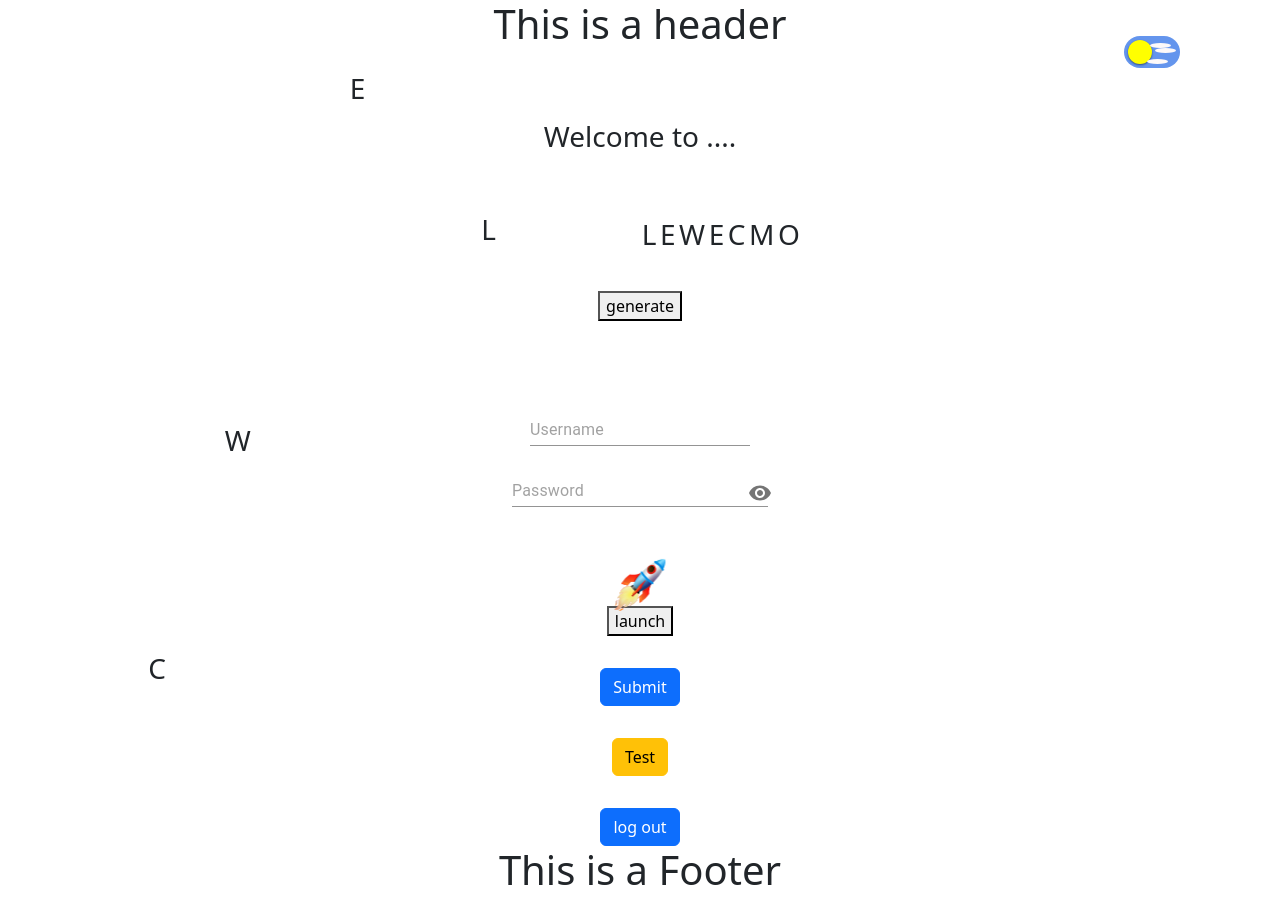
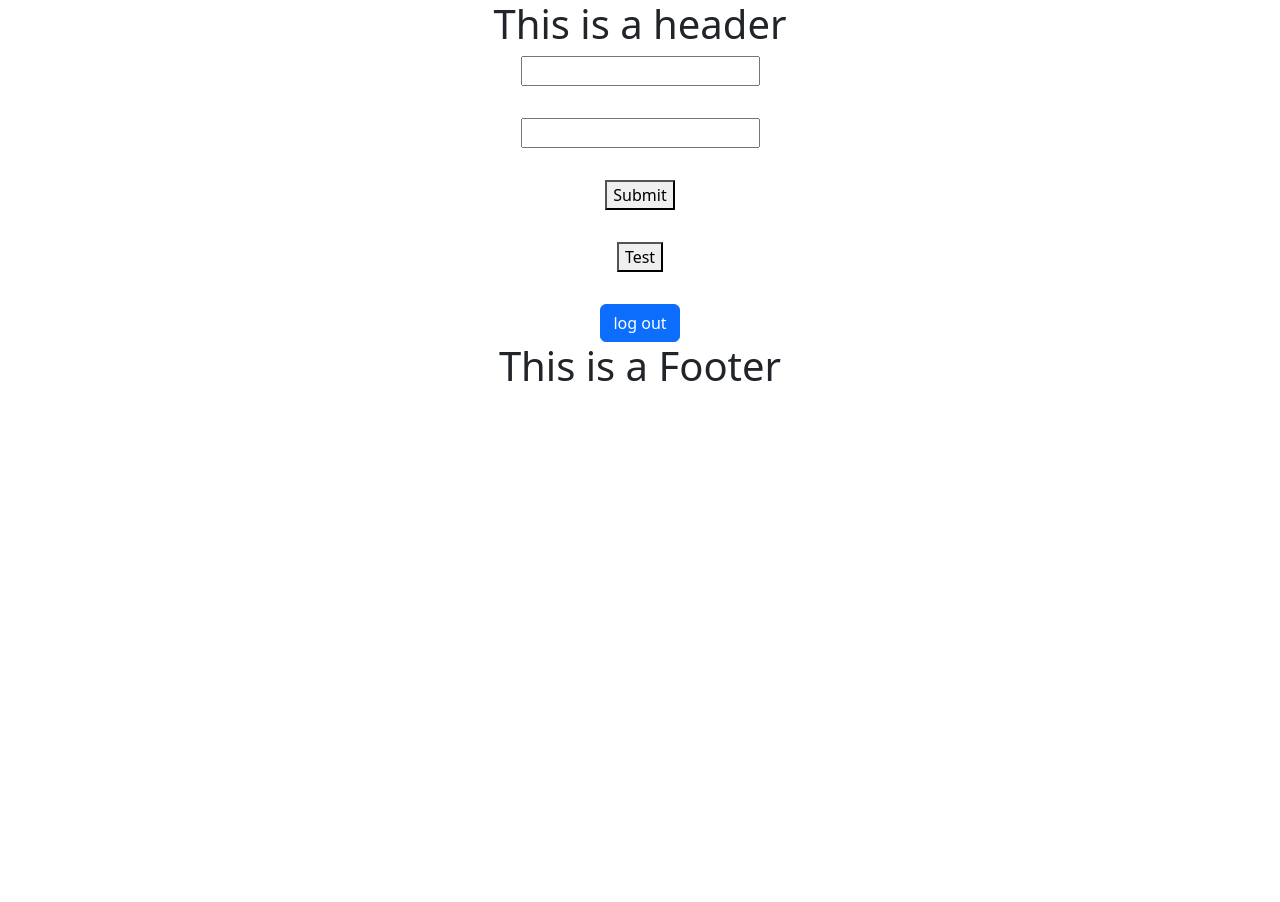
Before and after one commit to HmonWutt/Graduation-website, a React (Create React App) app in the folder frontend/: page / in a window 1280 px wide. After the commit the page ends 800 px from the top, so only its background shows below. Built offline with nearby package versions, Linux system fonts and the light colour scheme; no server answers.

Commit message:
Had to remove loginPage jsx code because project would not run due to rules of hooks https://react.dev/warnings/invalid-hook-call-warning not being followed

```diff
--- a/frontend/src/loginpage.js
+++ b/frontend/src/loginpage.js
@@ -2,18 +2,18 @@ import React from "react";
 import { useState, useEffect } from "react";
 import {useNavigate} from "react-router-dom"
 import Logout from "./logout";
-import Button from "react-bootstrap/Button";
-import "bootstrap/dist/css/bootstrap.min.css";
-import Input from "@mui/material/Input";
-import IconButton from "@mui/material/IconButton";
-import InputAdornment from "@mui/material/InputAdornment";
-import Visibility from "@mui/icons-material/Visibility";
-import VisibilityOff from "@mui/icons-material/VisibilityOff";
-import Box from "@mui/material/Box";
+// import Button from "react-bootstrap/Button";
+// import "bootstrap/dist/css/bootstrap.min.css";
+// import Input from "@mui/material/Input";
+// import IconButton from "@mui/material/IconButton";
+// import InputAdornment from "@mui/material/InputAdornment";
+// import Visibility from "@mui/icons-material/Visibility";
+// import VisibilityOff from "@mui/icons-material/VisibilityOff";
+// import Box from "@mui/material/Box";
 import axios from "axios";
-import Rocket from "./rocketlauncher.js";
-import ToggleButton from "./toggle";
-import Words from "./words";
+//import Rocket from "./rocketlauncher.js";
+//import ToggleButton from "./toggle";
+//import Words from "./words";
 
 const Loginpage = () => {
   const [username, setUsername] = useState("");
@@ -24,12 +24,12 @@ const Loginpage = () => {
     axios.get("/lala").then((data) => console.log(data));
     return e.target.removeEventListener("click", fetchlala);
   };
-  const handleClickShowPassword = () => {
-    setShowPassword(!showPassword);
-  };
-  const handleMouseDownPassword = (event) => {
-    event.preventDefault();
-  };
+  //const handleClickShowPassword = () => {
+  //  setShowPassword(!showPassword);
+  //};
+  //const handleMouseDownPassword = (event) => {
+  //  event.preventDefault();
+  //};
   function submit(e) {
     axios
       .post("/login", {
@@ -53,63 +53,18 @@ const Loginpage = () => {
         gap: "2rem",
       }}
     >
-      <h3 id="welcome" style={{ margin: "2rem", marginTop: "4rem" }}>
-        Welcome to ....
-      </h3>
-      <Words />
-      <ToggleButton />
-      <Box sx={{ display: "flex", flexWrap: "wrap" }}></Box>
-      <div>
-        {" "}
-        <Input
-          sx={{ margin: "0" }}
-          size="small"
-          id="username"
-          variant="outlined"
+      <input
         type="text"
-          placeholder="Username"
-          value={password}
+        value={username}
         onChange={(e) => setUsername(e.target.value)}
       />
-      </div>
-      <div>
-        <Input
-          sx={{ margin: "0" }}
-          size="small"
-          id="password"
-          variant="outlined"
+      <input
         type="text"
-          placeholder="Password"
         value={password}
         onChange={(e) => setPassword(e.target.value)}
-          endAdornment={
-            <InputAdornment position="end">
-              <IconButton
-                aria-label="toggle password visibility"
-                onClick={handleClickShowPassword}
-                onMouseDown={handleMouseDownPassword}
-                edge="end"
-              >
-                {showPassword ? <VisibilityOff /> : <Visibility />}
-              </IconButton>
-            </InputAdornment>
-          }
       />
-      </div>
-      <div id="rocket-container">
-        <Rocket />
-      </div>
-      <Button
-        variant="primary"
-        onClick={(e) => {
-          submit(e);
-        }}
-      >
-        Submit
-      </Button>
-      <Button variant="warning" onClick={(e) => fetchlala(e)}>
-        Test
-      </Button>{" "}
+      <button onClick={submit}>Submit</button>
+      <button onClick={fetchlala}>Test</button>
       <Logout />
     </section>
   );
```
Lines whose indentation alone changed are shown as unchanged.
